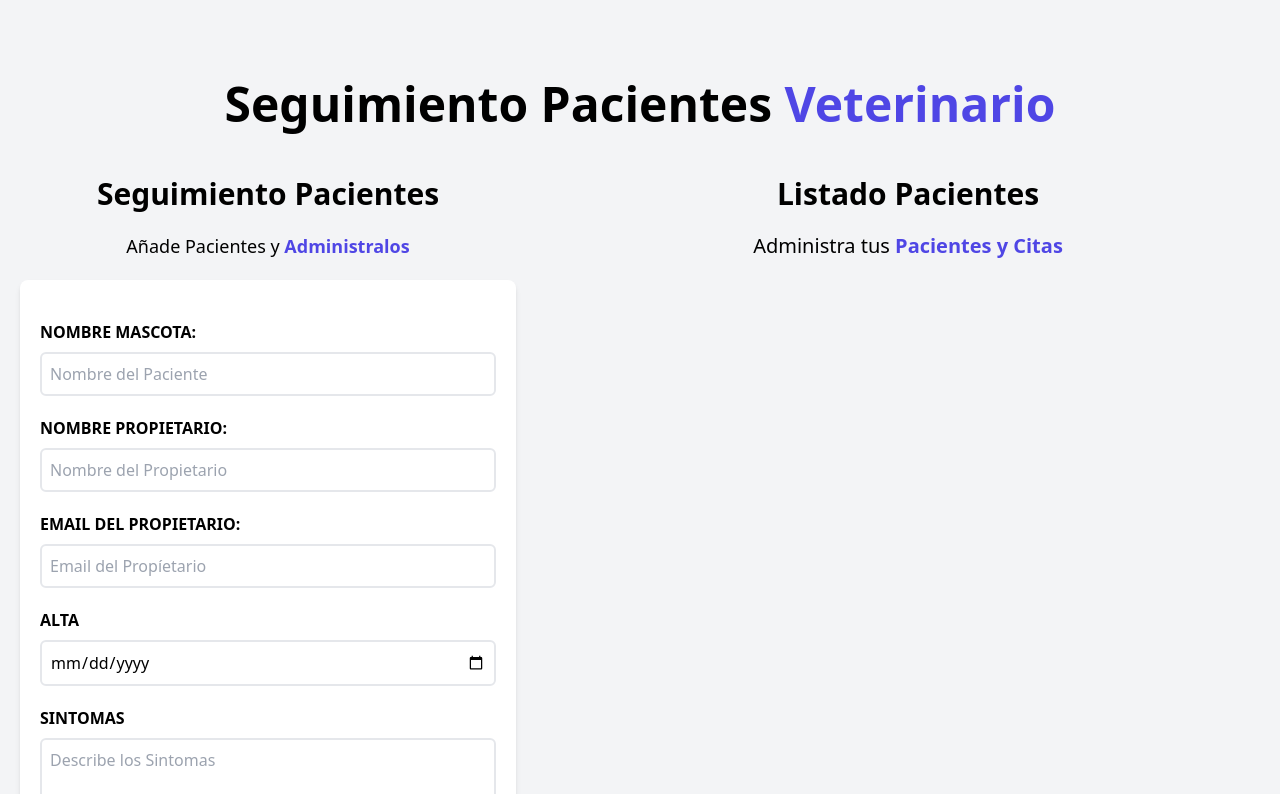
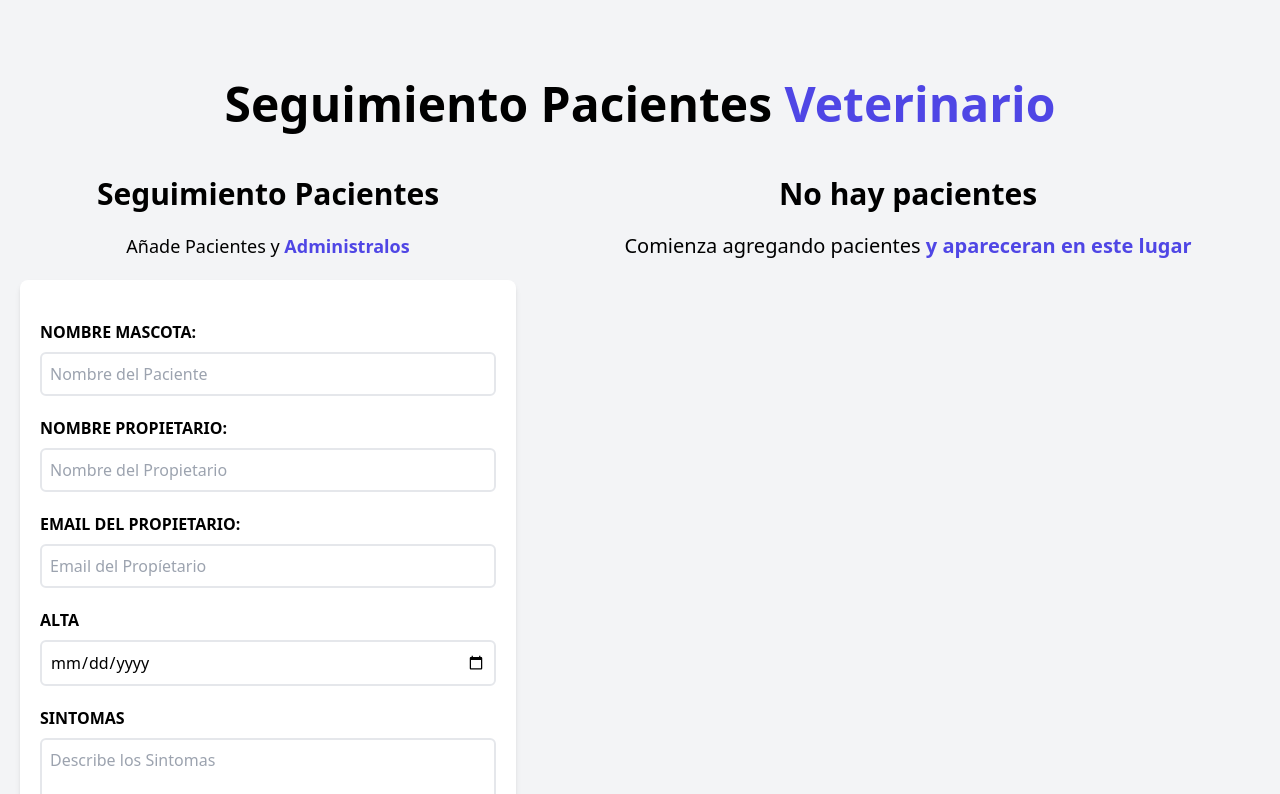
Before and after one commit to Nicomicu/appdepacientes, a React (Vite) app: page / in a window 1280 px wide. Shown: the top 794 px of the page. Built offline with nearby package versions, Linux system fonts and the light colour scheme.

Commit message:
Se mejoro ListadoPacientes

```diff
--- a/src/components/listadosPacientes.jsx
+++ b/src/components/listadosPacientes.jsx
@@ -3,7 +3,12 @@
 const ListadosPacientes = ({ paciente }) => {
   return (
     <div className="md:w-1/2 lg:w-3/5  md:h-screen overflow-y-scroll">
-      <h2 className="font-black text-3xl text-center"> Listado Pacientes </h2>
+      {paciente && paciente.length ? (
+        <>
+          <h2 className="font-black text-3xl text-center">
+            {" "}
+            Listado Pacientes{" "}
+          </h2>
           <p className="text-xl mt-5 mb-5 text-center">
             Administra tus {""}
             <span className="text-indigo-600 font-bold text-xl">
@@ -14,6 +19,18 @@
           {paciente.map((paciente) => (
             <Paciente key={paciente.id} paciente={paciente} />
           ))}
+        </>
+      ) : (
+        <>
+          <h2 className="font-black text-3xl text-center">No hay pacientes</h2>
+          <p className="text-xl mt-5 mb-5 text-center">
+            Comienza agregando pacientes {""}
+            <span className="text-indigo-600 font-bold text-xl">
+              y apareceran en este lugar
+            </span>
+          </p>
+        </>
+      )}
     </div>
   )
 }
```
Lines whose indentation alone changed are shown as unchanged.
